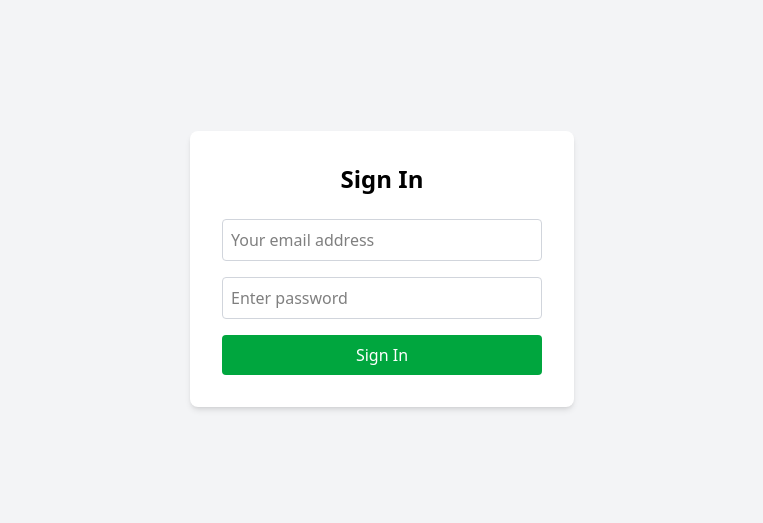
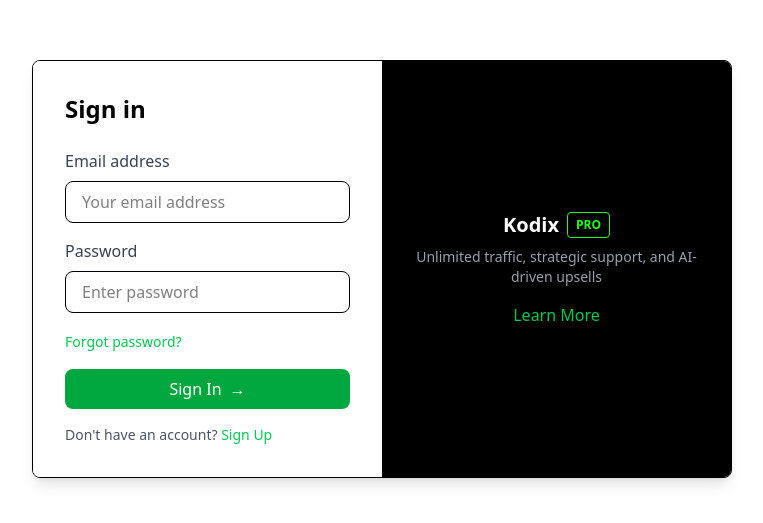
Before and after one commit to LimZzy21/KodiX, a React (Vite) app: page /login in a window 1280 px wide. Shown: the part 131-654 px from the top of the page, without its empty margins (258-1021 px from the left). Built offline with nearby package versions, Linux system fonts and the light colour scheme.

Commit message:
feat: create login page

```diff
--- /dev/null
+++ b/src/components/ShowPassword.tsx
@@ -0,0 +1,39 @@
+import { useState } from "react";
+import { AiFillEye, AiFillEyeInvisible } from "react-icons/ai";
+
+interface ShowPasswordProps {
+    handleChange: (event: React.ChangeEvent<HTMLInputElement>) => void;
+  }
+
+const ShowPassword:React.FC<ShowPasswordProps> = ({ handleChange }) => {
+  const [showPassword, setShowPassword] = useState(false);
+
+  const togglePasswordVisibility = () => {
+    setShowPassword((prev) => !prev);
+  };
+
+  return (
+    <div className="relative">
+      <input
+        type={showPassword ? "text" : "password"}
+        name="password"
+        placeholder="Enter password"
+        className="w-full p-3 border border-gray-300 rounded pr-10"
+        required
+        onChange={handleChange}
+      />
+      <button
+        type="button"
+        className="absolute right-3 top-4 text-gray-500"
+        onClick={togglePasswordVisibility}
+      >
+        {showPassword ? (
+          <AiFillEyeInvisible size={20} />
+        ) : (
+          <AiFillEye size={20} />
+        )}
+      </button>
+    </div>
+  );
+};
+export default ShowPassword
--- a/src/pages/Login.tsx
+++ b/src/pages/Login.tsx
@@ -2,7 +2,7 @@ import { useState } from "react";
 import { useNavigate } from "react-router-dom";
 import { useAuthStore } from "../store/useAuthStore";
 
-const Login = () => {
+export default function LoginPage() {
   const [formData, setFormData] = useState({ email: "", password: "" });
   const navigate = useNavigate();
   const login = useAuthStore((state) => state.login);
@@ -13,41 +13,66 @@ const Login = () => {
 
   const handleSubmit = (e: React.FormEvent) => {
     e.preventDefault();
-    if (login(formData.email, formData.password)) {
-      navigate("/dashboard");
+    const success = login(formData.email, formData.password);
+    if (success) {
+      navigate("/");
     } else {
-      alert("Invalid credentials!");
+      alert("Invalid email or password");
     }
   };
 
   return (
-    <div className="flex h-screen items-center justify-center bg-gray-100">
-      <div className="bg-white p-8 rounded-lg shadow-md w-96">
-        <h2 className="text-2xl font-bold mb-6 text-center">Sign In</h2>
-        <form onSubmit={handleSubmit} className="space-y-4">
+    <div className="flex justify-center items-center min-h-screen bg-white">
+      <div className="flex shadow-lg rounded-lg overflow-hidden w-[700px] border border-black">
+        {/* Left Side - Login Form */}
+        <div className="w-1/2 p-8 bg-white">
+          <h2 className="text-2xl font-bold mb-6">Sign in</h2>
+          <form onSubmit={handleSubmit}>
+            <div className="mb-4">
+              <label className="block text-gray-700">Email address</label>
               <input
                 type="email"
                 name="email"
+                value={formData.email}
+                onChange={handleChange}
                 placeholder="Your email address"
-            className="w-full p-2 border border-gray-300 rounded"
-            required
-            onChange={handleChange}
+                className="w-full px-4 py-2 mt-2 border rounded-lg focus:outline-none focus:ring-2 focus:ring-green-500"
               />
+            </div>
+            <div className="mb-4">
+              <label className="block text-gray-700">Password</label>
               <input
                 type="password"
                 name="password"
+                value={formData.password}
+                onChange={handleChange}
                 placeholder="Enter password"
-            className="w-full p-2 border border-gray-300 rounded"
-            required
-            onChange={handleChange}
+                className="w-full px-4 py-2 mt-2 border rounded-lg focus:outline-none focus:ring-2 focus:ring-green-500"
               />
-          <button type="submit" className="w-full bg-green-600 text-white py-2 rounded">
-            Sign In
+            </div>
+            <a href="#" className="text-green-500 text-sm">Forgot password?</a>
+            <button type="submit" className="w-full mt-4 bg-green-600 text-white py-2 rounded-lg hover:bg-green-700 transition flex items-center justify-center">
+              Sign In <span className="ml-2">&rarr;</span>
             </button>
           </form>
+          <p className="text-sm text-gray-600 mt-4">
+            Don't have an account? <a href="#" className="text-green-500">Sign Up</a>
+          </p>
+        </div>
+        {/* Right Side - Promo */}
+        <div className="w-1/2 bg-black text-white flex flex-col items-center justify-center p-8 text-center">
+          <h2 className="text-xl font-bold flex items-center">
+            Kodix
+            <span className="text-[#1FFF1A] text-xs px-2 py-1 rounded border border-[#1FFF1A] ml-2">
+              PRO
+            </span>
+          </h2>
+          <p className="text-sm text-gray-400 mt-2">
+            Unlimited traffic, strategic support, and AI-driven upsells
+          </p>
+          <a href="#" className="mt-4 text-green-500">Learn More</a>
+        </div>
       </div>
     </div>
   );
-};
-
-export default Login;
+}
--- a/src/pages/Register.tsx
+++ b/src/pages/Register.tsx
@@ -3,13 +3,12 @@ import { Link, useNavigate } from "react-router-dom";
 import { useAuthStore } from "../store/useAuthStore";
 import {
   AiFillDollarCircle,
-  AiFillEye,
-  AiFillEyeInvisible,
 } from "react-icons/ai";
 import { TbServerBolt } from "react-icons/tb";
 import { FaIdCardClip } from "react-icons/fa6";
 import { MdStars } from "react-icons/md";
 import Logo from "../components/RegisterFormLogo";
+import ShowPassword from "../components/ShowPassword";
 
 const Register = () => {
   const [formData, setFormData] = useState({
@@ -18,18 +17,13 @@ const Register = () => {
     lastName: "",
     password: "",
   });
-  const [showPassword, setShowPassword] = useState(false);
-
-  const togglePasswordVisibility = () => {
-    setShowPassword((prev) => !prev);
+  const handleChange = (e: React.ChangeEvent<HTMLInputElement>) => {
+    setFormData({ ...formData, [e.target.name]: e.target.value });
   };
 
   const navigate = useNavigate();
   const register = useAuthStore((state) => state.register);
 
-  const handleChange = (e: React.ChangeEvent<HTMLInputElement>) => {
-    setFormData({ ...formData, [e.target.name]: e.target.value });
-  };
 
   const handleSubmit = (e: React.FormEvent) => {
     e.preventDefault();
@@ -81,27 +75,7 @@ const Register = () => {
                 </div>
               </div>
               <label htmlFor="password">Password</label>
-              <div className="relative">
-                <input
-                  type={showPassword ? "text" : "password"}
-                  name="password"
-                  placeholder="Enter password"
-                  className="w-full p-3 border border-gray-300 rounded pr-10"
-                  required
-                  onChange={handleChange}
-                />
-                <button
-                  type="button"
-                  className="absolute right-3 top-4 text-gray-500"
-                  onClick={togglePasswordVisibility}
-                >
-                  {showPassword ? (
-                    <AiFillEyeInvisible size={20} />
-                  ) : (
-                    <AiFillEye size={20} />
-                  )}
-                </button>
-              </div>
+            <ShowPassword handleChange={handleChange}/>
               <p className="text-[#04AA00] text-sm cursor-pointer font-inter">
                 Forgot password?
               </p>
```
Lines whose indentation alone changed are shown as unchanged.
